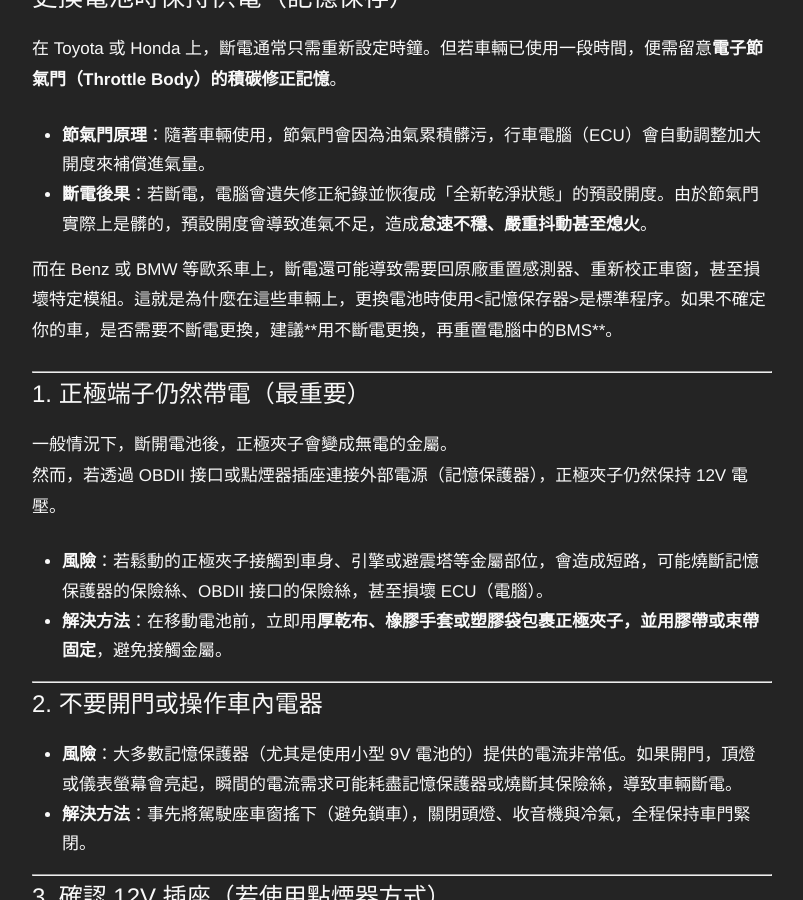
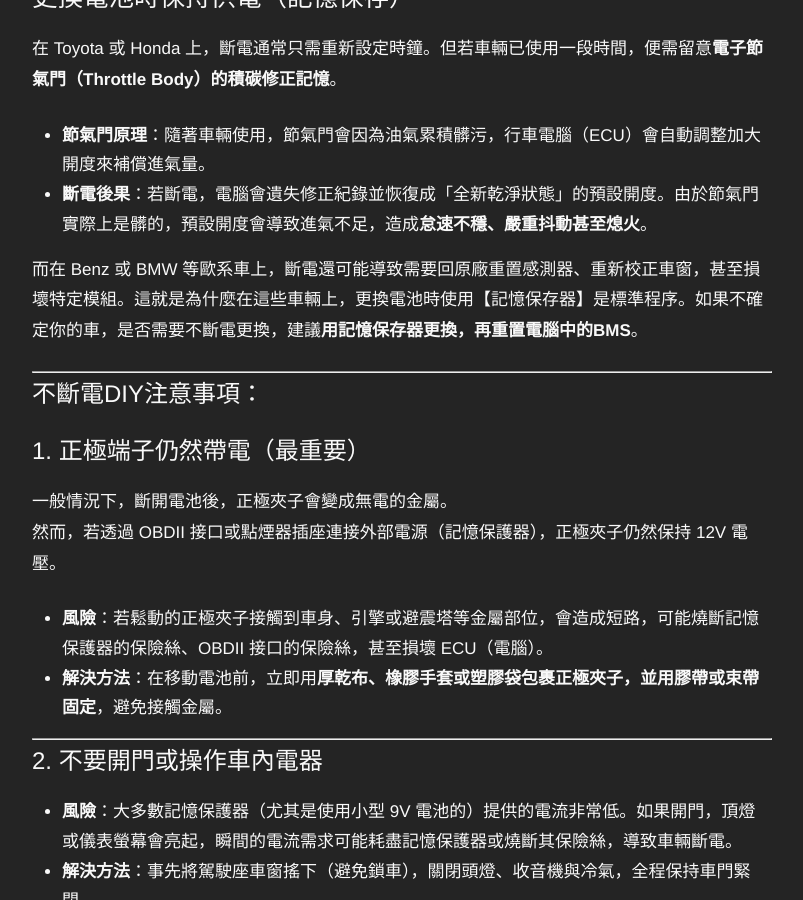
Before and after one commit to 1stbenz/1stbenz.github.io, a Jekyll site: the page built from _posts/2025-09-17-memory-saving-battery.md, in a window 1280 px wide and 900 px high, scrolled down 661 px. Shown: the whole window, without its empty margins (238-1041 px from the left). Built offline with Jekyll 4.4.1, drawn with Linux system fonts in a browser that asks for light colours.

Commit message:
Update 2025-09-17-memory-saving-battery.md

```diff
--- a/_posts/2025-09-17-memory-saving-battery.md
+++ b/_posts/2025-09-17-memory-saving-battery.md
@@ -14,9 +14,11 @@ categories: Auto
 *   **節氣門原理**：隨著車輛使用，節氣門會因為油氣累積髒污，行車電腦（ECU）會自動調整加大開度來補償進氣量。
 *   **斷電後果**：若斷電，電腦會遺失修正紀錄並恢復成「全新乾淨狀態」的預設開度。由於節氣門實際上是髒的，預設開度會導致進氣不足，造成**怠速不穩、嚴重抖動甚至熄火**。
 
-而在 Benz 或 BMW 等歐系車上，斷電還可能導致需要回原廠重置感測器、重新校正車窗，甚至損壞特定模組。這就是為什麼在這些車輛上，更換電池時使用<記憶保存器>是標準程序。如果不確定你的車，是否需要不斷電更換，建議**用不斷電更換，再重置電腦中的BMS**。
+而在 Benz 或 BMW 等歐系車上，斷電還可能導致需要回原廠重置感測器、重新校正車窗，甚至損壞特定模組。這就是為什麼在這些車輛上，更換電池時使用【記憶保存器】是標準程序。如果不確定你的車，是否需要不斷電更換，建議**用記憶保存器更換，再重置電腦中的BMS**。
 
 ---
+
+## 不斷電DIY注意事項：
 
 ## 1. 正極端子仍然帶電（最重要）
 
```
